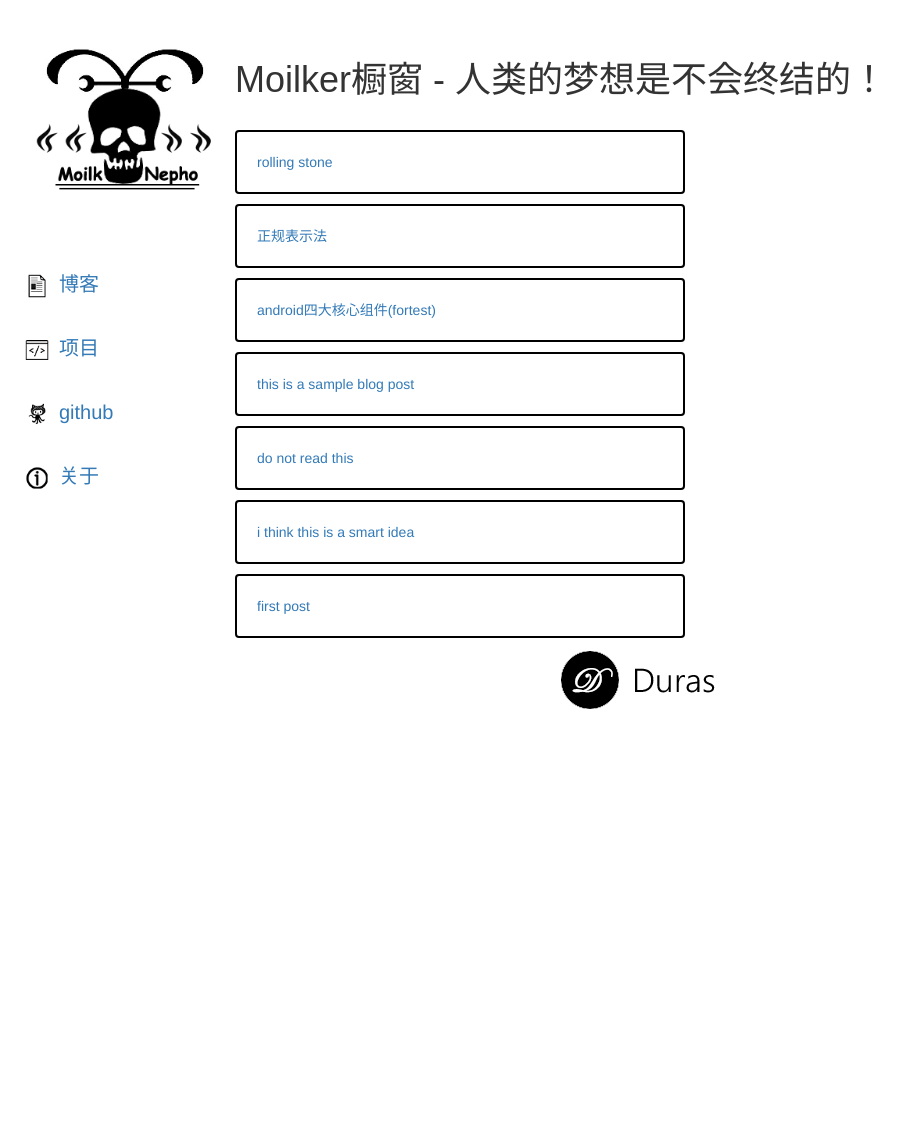
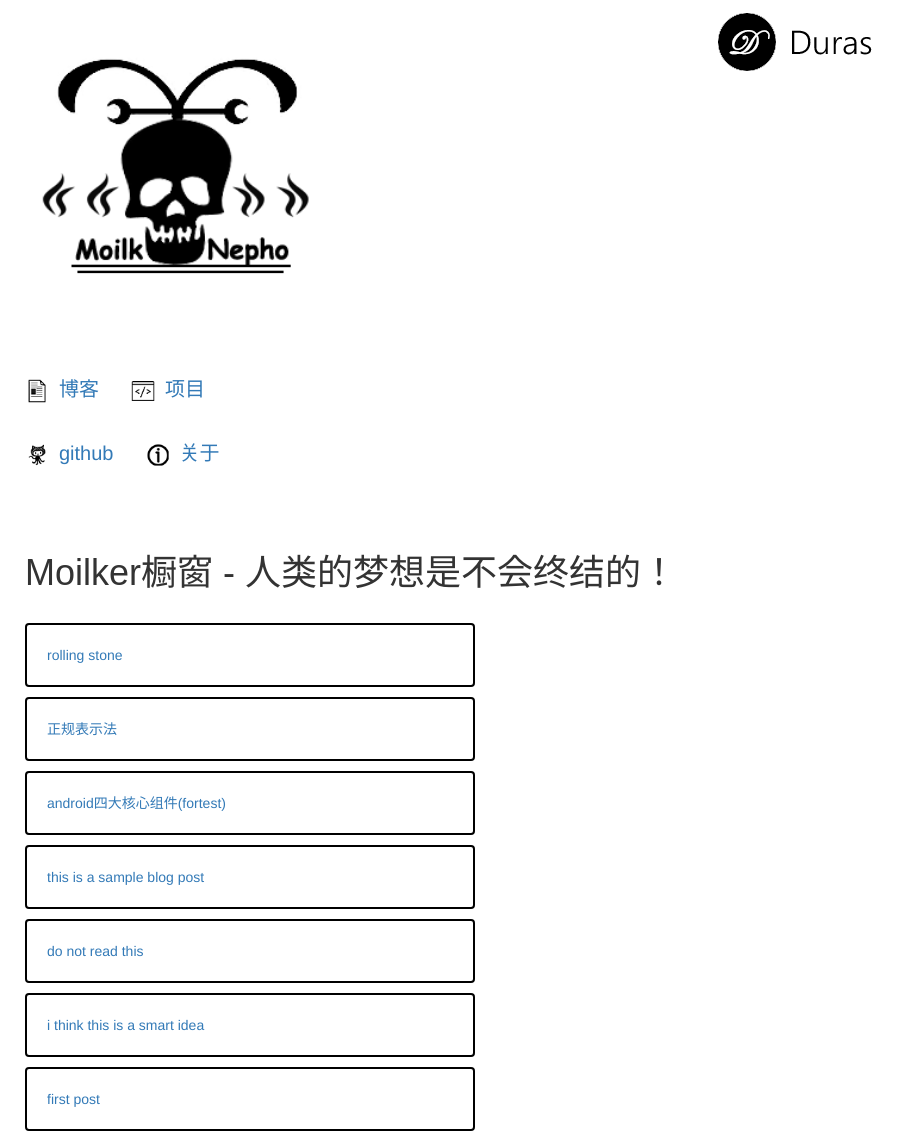
Before and after one commit to MoilkNepho/MoilkNepho.github.io, a Jekyll site: the page built from index.html, in a window 1280 px wide. Shown: the whole page, without its empty margins (0-910 px from the left). Built offline with Jekyll 4.4.1, drawn with Linux system fonts in a browser that asks for light colours; Markdown is read by kramdown in place of the engine named in the settings; comment, search, counter and statistics services are not loaded; before the commit the page ends 900 px from its top, so only the background shows below that.

Commit message:
优化架构

```diff
--- a/_layouts/default.html
+++ b/_layouts/default.html
@@ -2,10 +2,10 @@
 <html lang="en">
 {% include head.html %}
 <body>
-<div class="col-md-2 col-sidebar sidebar">
+<div class="col-md-3 col-sidebar sidebar">
     {% include sidebar.html %}
   </div>
-  <div class="col-md-10 col-content wrapper">
+  <div class="col-md-12 col-content wrapper">
     {{ content }}
   </div>
 
```
